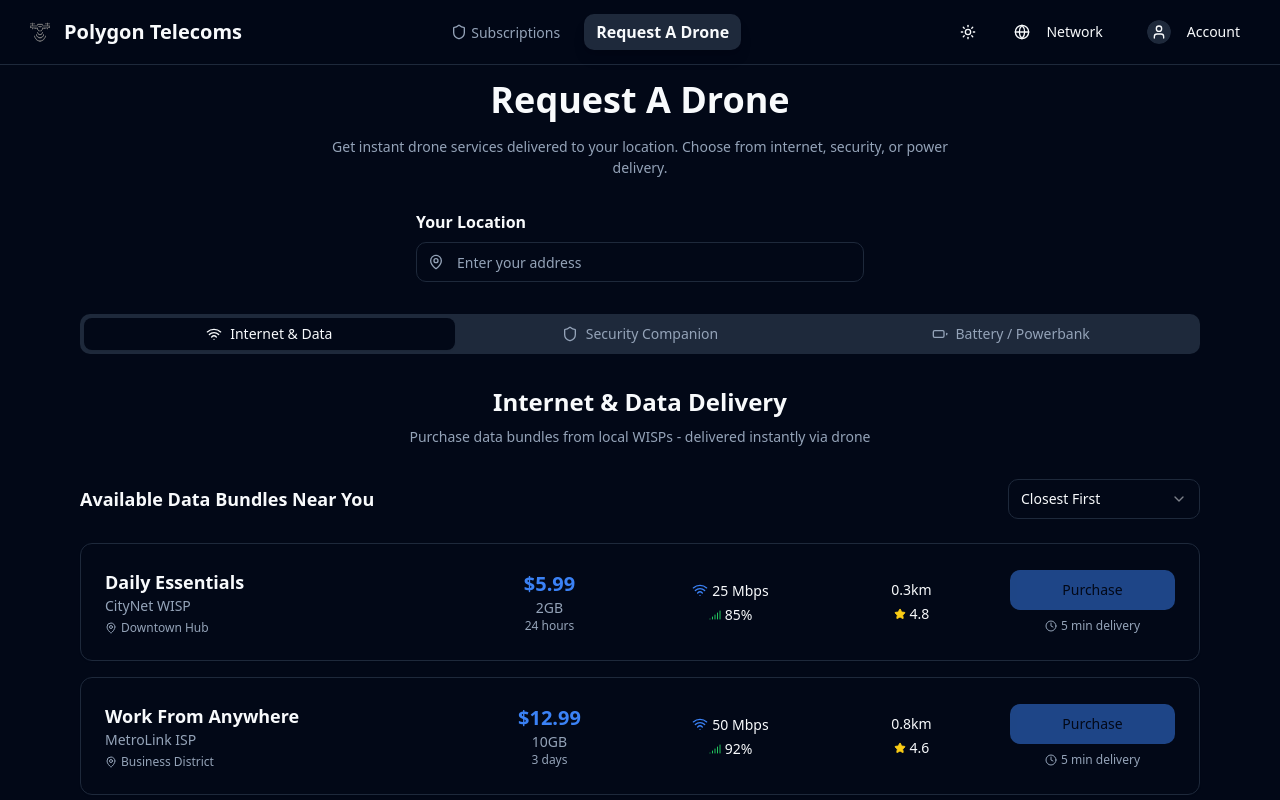
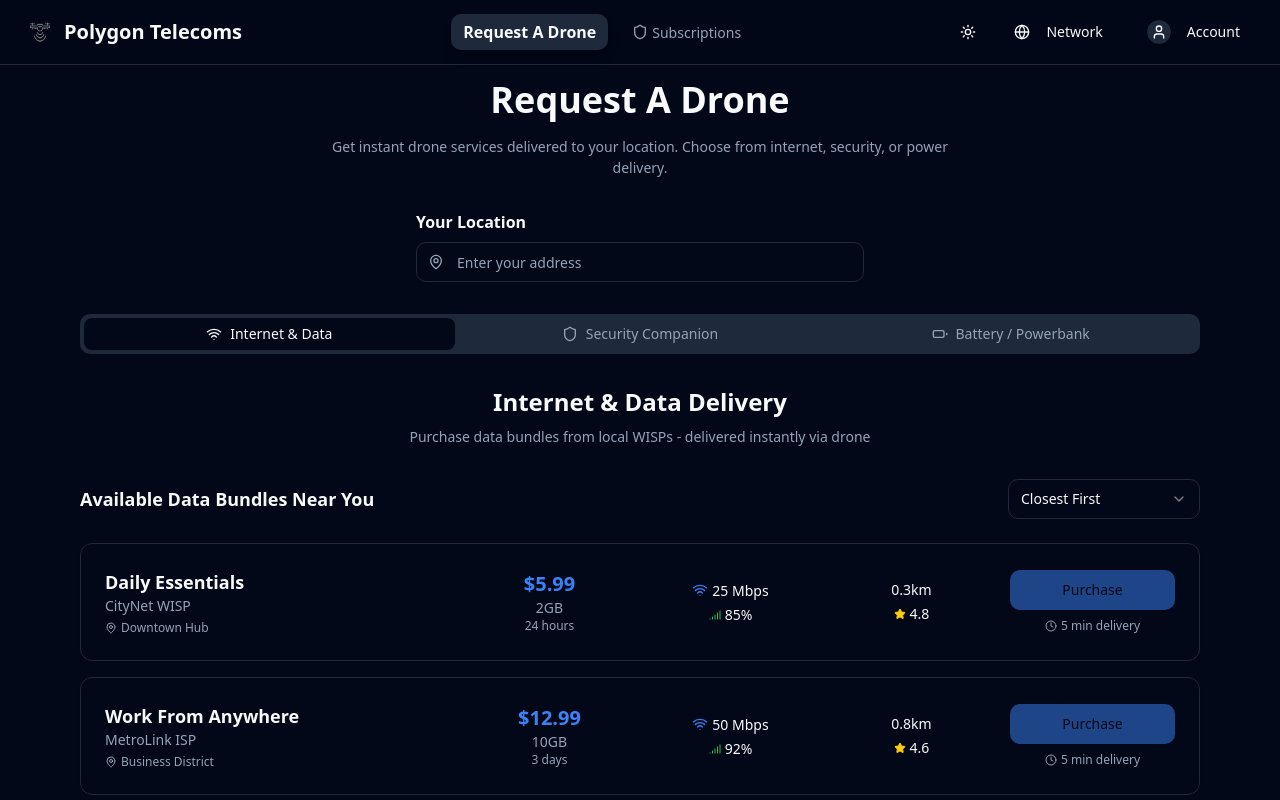
Before and after one commit to polygontelecoms/polygontelecoms.github.io, a React (Vite) app: page /request-drone in a window 1280 px wide. Shown: the top 800 px of the page. Built offline with nearby package versions, Linux system fonts and the light colour scheme.

Commit message:
Swap header links

```diff
--- a/src/components/Header.tsx
+++ b/src/components/Header.tsx
@@ -22,15 +22,15 @@ const Header = () => {
 
         {/* Desktop Navigation */}
         <nav className="hidden md:flex items-center space-x-6">
-          <Link to="/security" className="text-muted-foreground hover:text-primary transition-colors flex items-center space-x-1">
-            <Shield className="w-4 h-4" />
-            <span>Subscriptions</span>
-          </Link>
           <Button asChild variant="cta" size="sm">
             <Link to="/request-drone" className="flex items-center space-x-1">
               <span>Request A Drone</span>
             </Link>
           </Button>
+          <Link to="/security" className="text-muted-foreground hover:text-primary transition-colors flex items-center space-x-1">
+            <Shield className="w-4 h-4" />
+            <span>Subscriptions</span>
+          </Link>
         </nav>
 
         {/* Desktop CTA Buttons */}
```
